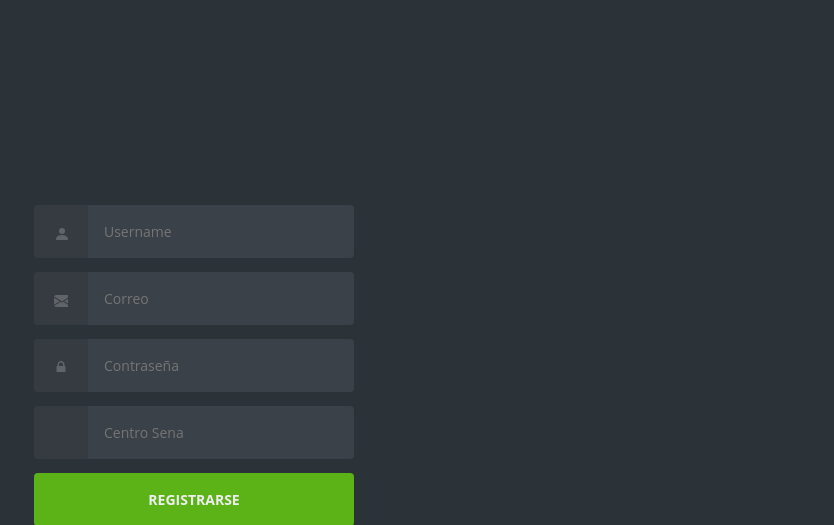
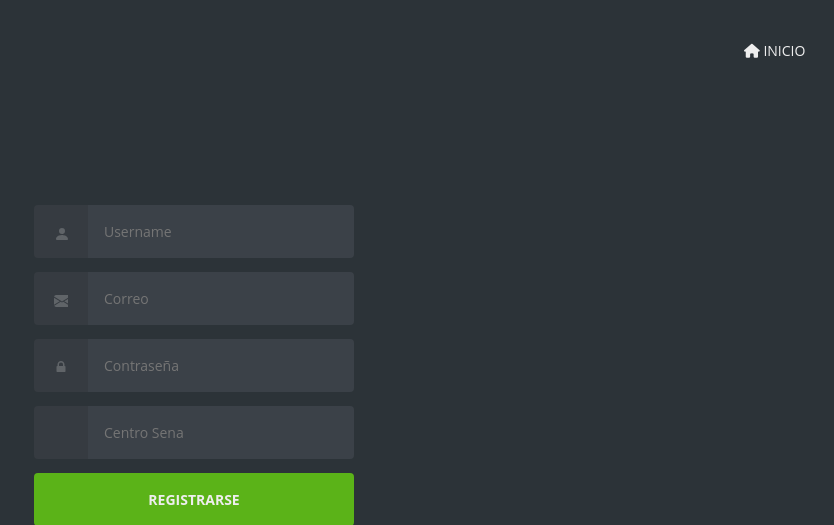
Before and after one commit to KingQRool/Urban-Trade, a PHP site: page /PROYECTO/Views/Register.php in a window 1280 px wide. Shown: the top 525 px of the page, without its empty margins (446-1280 px from the left). Run offline with PHP 8.4, Linux system fonts and the light colour scheme; some libraries are stand-ins or nearby versions.

Commit message:
Repuesto edier

```diff
--- a/Public/css/register.css
+++ b/Public/css/register.css
@@ -50,6 +50,19 @@
     fill: var(--iconFill);
     inline-size: 1em;
     vertical-align: middle;
+  }
+
+  .Inicio {
+    block-size: 1em;
+    display: inline-block;
+    fill: var(--iconFill);
+    inline-size: 1em;
+    position: absolute;
+    top: 30px;
+    right: 0px;
+    width: 100px;
+    padding: 10px;
+
   }
 
   /* layout/base.css */
--- a/Views/register.php
+++ b/Views/register.php
@@ -5,11 +5,17 @@
     <meta http-equiv="X-UA-Compatible" content="IE=edge">
     <meta name="viewport" content="width=device-width, initial-scale=1.0">
     <link rel="stylesheet" href="../Public/css/register.css">
+    <script src="https://kit.fontawesome.com/357827b059.js" crossorigin="anonymous"></script>
     <title>Document</title>
 </head>
 <body>
 <body class="align">
-
+<div class="Inicio">
+    <a href="../index.html">
+      <i class="fa-solid fa-house"></i>
+      INICIO
+    </a>
+</div>
 <div class="grid">
 
   <form action="https://httpbin.org/post" method="POST" class="form login">
```
